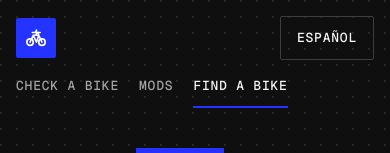
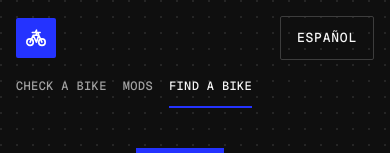
Before and after one commit to Arnav66692/is-it-an-ebike, a Next.js app: page /find in a window 390 px wide. Shown: the top 153 px of the page. Built offline with nearby package versions, Linux system fonts and the light colour scheme.

Commit message:
fix: the Spanish finder link says bicicleta again, and the three header links fit one row at 375 px

```diff
--- a/app/features.css
+++ b/app/features.css
@@ -20,7 +20,7 @@
 .site-nav ul {
   display: flex;
   flex-wrap: wrap;
-  gap: 0 1.25rem;
+  gap: 0 1rem;
 }
 
 .site-nav a,
@@ -35,6 +35,15 @@
   letter-spacing: 0.06em;
   text-transform: uppercase;
   text-decoration: none;
+}
+
+/* Three links fit one row at 375 px in Spanish too. */
+@media (max-width: 639px) {
+  .site-nav a,
+  .site-nav .sk-link {
+    font-size: 0.75rem;
+    letter-spacing: 0.03em;
+  }
 }
 
 .site-nav a:hover {
--- a/lib/i18n/ui.ts
+++ b/lib/i18n/ui.ts
@@ -263,7 +263,7 @@ const es: Record<UiKey, string> = {
   navLabel: "Partes de la app",
   navCheck: "Revisar",
   navMods: "Modificaciones",
-  navFind: "Buscar bici",
+  navFind: "Buscar bicicleta",
   checkMods: "Revisar sus modificaciones",
   step1: "Dónde y quién",
   state: "Estado",
```
